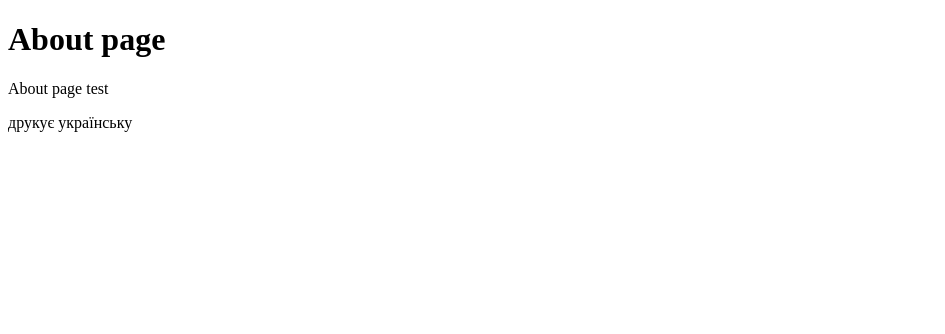
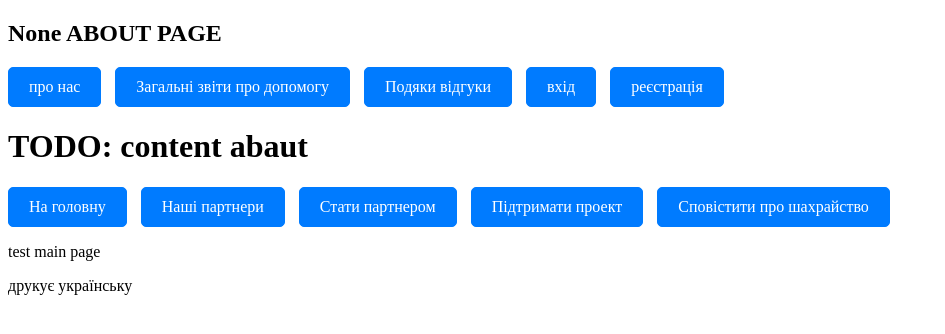
Before and after one commit to mrSemkin/MyShare, a Django app: page /about in a window 1280 px wide. Shown: the top 334 px of the page, without its empty margins (0-945 px from the left). Run offline with Django 4.2, Linux system fonts and the light colour scheme.

Commit message:
first commit

```diff
--- a/MyShare/urls.py
+++ b/MyShare/urls.py
@@ -19,5 +19,6 @@ from django.urls import path, include
 
 urlpatterns = [
     path('admin/', admin.site.urls),
-    path('', include('main.urls'))
+    path('', include('main.urls')),
+    path('', include('users.urls'))
 ]
--- a/main/urls.py
+++ b/main/urls.py
@@ -3,5 +3,6 @@ from . import views
 
 urlpatterns = [
     path('', views.index),
+    path('index', views.index),
     path('about', views.about)
 ]
--- a/main/views.py
+++ b/main/views.py
@@ -6,4 +6,10 @@ def index(request):
 
 def about(request):
     # return HttpResponse("<h1>About page</h1")
-    return render(request, 'main/about.html')
+    print(request.GET);
+    print(request.POST);
+    ddd = {'name': request.GET.get('name')};
+    return render(request, 'main/about.html', ddd);
+
+def style(request):
+    return
--- /dev/null
+++ b/static/styles_links_as_buttons.css
@@ -0,0 +1,27 @@
+/* styles_links_as_buttons.css */
+
+/* Style for the links that look like buttons */
+ul.title {
+  list-style-type: none;
+  padding: 0;
+}
+
+ul.title li {
+  display: inline;
+  margin-right: 10px;
+}
+
+ul.title li a {
+  display: inline-block;
+  padding: 10px 20px;
+  background-color: #007BFF; /* Change this to your desired button color */
+  color: #fff; /* Text color */
+  text-decoration: none;
+  border: 1px solid #007BFF; /* Add a border for button-like appearance */
+  border-radius: 5px; /* Rounded corners for buttons */
+  transition: background-color 0.3s ease; /* Smooth color transition on hover */
+}
+
+ul.title li a:hover {
+  background-color: #0056b3; /* Change this to the hover color you prefer */
+}
--- a/templates/main/about.html
+++ b/templates/main/about.html
@@ -1,13 +1,8 @@
-<!DOCTYPE html>
-<html lang="uk-UK">
-<head>
-    <meta charset="UTF-8">
-    <title>About page</title>
-</head>
-<body>
-<h1>About page</h1>
-<p> About page test</p>
-<p> друкує українську</p>
-
-</body>
-</html>
+{% extends 'main/base._layout.html'%}
+{% block content %}
+    {% include 'main/content_about.html' %}
+{% endblock %}
+{% block name_page %}
+    {{ name }}
+    ABOUT PAGE
+{% endblock %}
--- /dev/null
+++ b/templates/main/base._layout.html
@@ -0,0 +1,39 @@
+{% load static %}
+<!DOCTYPE html>
+<html lang="uk-UK">
+<head>
+    <meta charset="UTF-8">
+    <title>main page</title>
+    <link rel="stylesheet" type="text/css" href="{% static 'styles_links_as_buttons.css' %}">
+</head>
+<body>
+<header>
+    <h2>{% block name_page %}{% endblock %}</h2>
+    <div class="topMenu">
+        <ul class="title" title="name">
+            <li><a href="/about?name=test">про нас</a></li>
+            <li><a href="/general_reports">Загальні звіти про допомогу</a></li>
+            <li><a href="/feedback">Подяки відгуки</a></li>
+            <li><a href="/login">вхід</a></li>
+            <li><a href="/user_registration">реєстрація</a></li>
+        </ul>
+    </div>
+</header>
+
+{% block content %}
+{% endblock %}
+<footer>
+    <div>
+        <ul class="title" title="name">
+            <li><a href="/index">На головну</a></li>
+            <li><a href="/partners">Наші партнери</a></li>
+            <li><a href="/partners/new">Стати партнером</a></li>
+            <li><a href="/finance_the_project">Підтримати проект</a></li>
+            <li><a href="/police">Сповістити про шахрайство</a></li>
+        </ul>
+    </div>
+</footer>
+<p> test main page</p>
+<p> друкує українську</p>
+</body>
+</html>
--- /dev/null
+++ b/templates/main/content_about.html
@@ -0,0 +1,3 @@
+<div>
+        <h1>TODO: content abaut</h1>
+</div>
--- /dev/null
+++ b/users/admin.py
@@ -0,0 +1,3 @@
+from django.contrib import admin
+
+# Register your models here.
--- /dev/null
+++ b/users/apps.py
@@ -0,0 +1,6 @@
+from django.apps import AppConfig
+
+
+class UsersConfig(AppConfig):
+    default_auto_field = 'django.db.models.BigAutoField'
+    name = 'users'
--- /dev/null
+++ b/users/models.py
@@ -0,0 +1,3 @@
+from django.db import models
+
+# Create your models here.
--- /dev/null
+++ b/users/tests.py
@@ -0,0 +1,3 @@
+from django.test import TestCase
+
+# Create your tests here.
--- /dev/null
+++ b/users/urls.py
@@ -0,0 +1,8 @@
+from django.urls import path
+from . import views
+
+urlpatterns = [
+    # path('', views.index),
+    # path('index', views.index),
+    # path('about', views.about)
+]
--- /dev/null
+++ b/users/views.py
@@ -0,0 +1,3 @@
+from django.shortcuts import render
+
+# Create your views here.
```
Also changed, not shown: MyShare/settings.py (+7 -0 lines), templates/main/index.html (+17 -1 lines), users/__init__.py (added), users/migrations/__init__.py (added), 3 other files.
